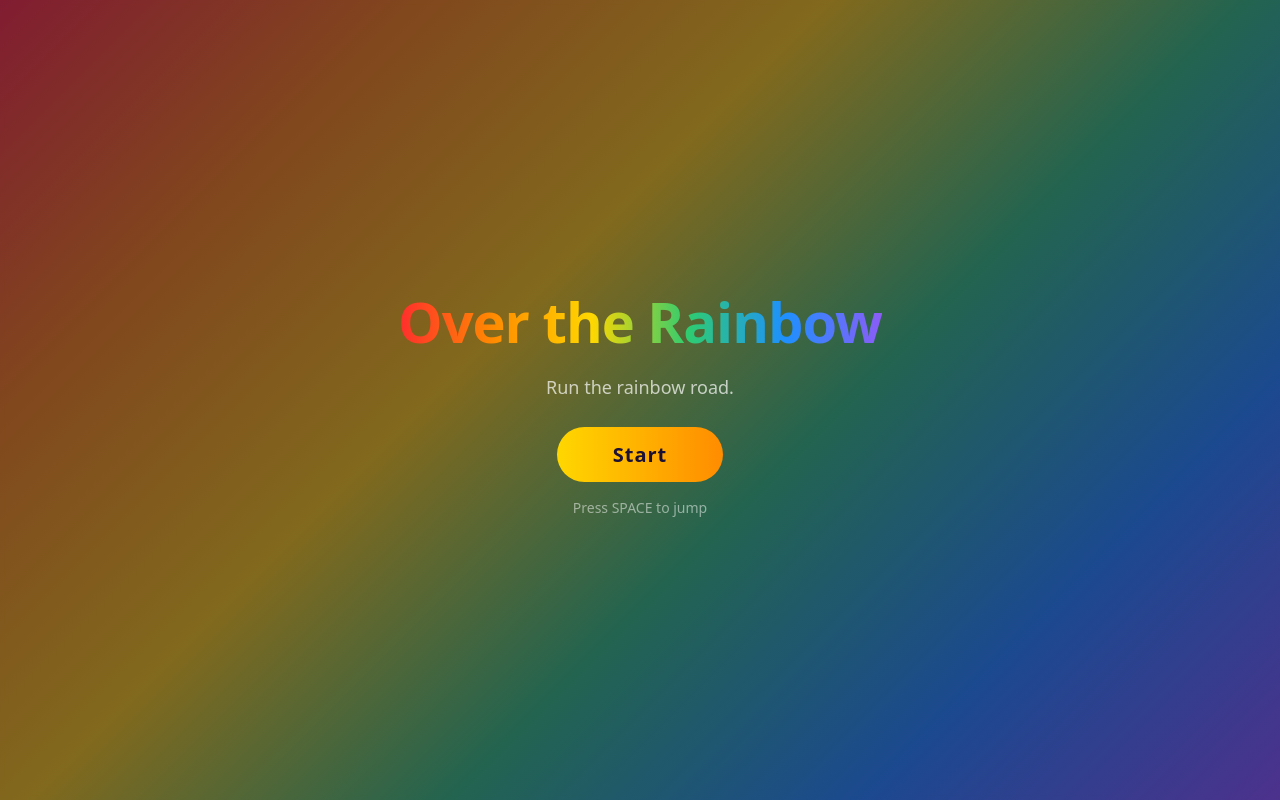
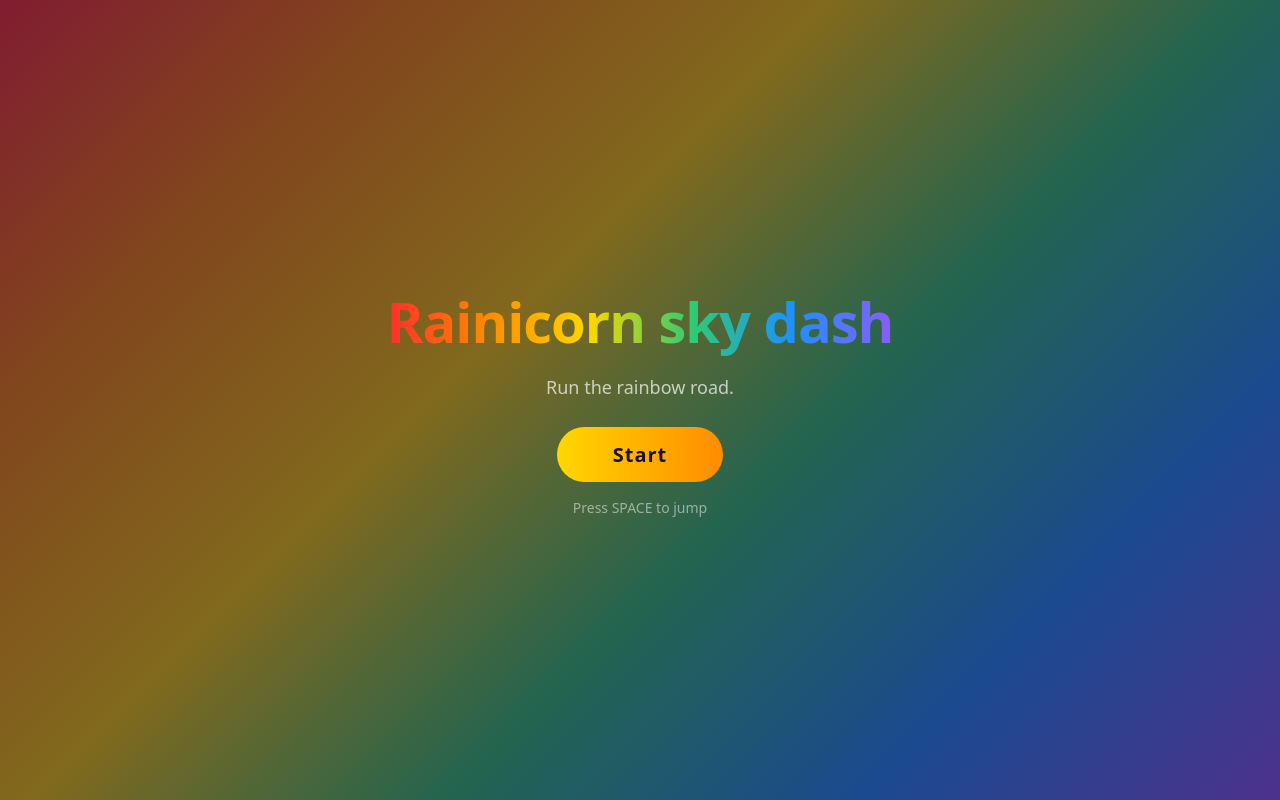
Before and after one commit to js13kGames/rainicorn-sky-dash, a website built with Vite: page index.html in a window 1280 px wide. Built offline with nearby package versions, Linux system fonts and the light colour scheme.

Commit message:
Rename game to "Rainicorn sky dash"

```diff
--- a/index.html
+++ b/index.html
@@ -4,12 +4,12 @@
     <meta charset="UTF-8" />
     <link rel="icon" type="image/svg+xml" href="/favicon.svg" />
     <meta name="viewport" content="width=device-width, initial-scale=1.0" />
-    <title>Over the Rainbow</title>
+    <title>Rainicorn sky dash</title>
   </head>
   <body>
     <canvas id="game"></canvas>
     <div id="menu" class="menu">
-      <h1 class="menu-title">Over the Rainbow</h1>
+      <h1 class="menu-title">Rainicorn sky dash</h1>
       <p class="menu-subtitle">Run the rainbow road.</p>
       <button id="start-btn" class="start-btn">Start</button>
       <div id="progress" class="progress-container">
```
